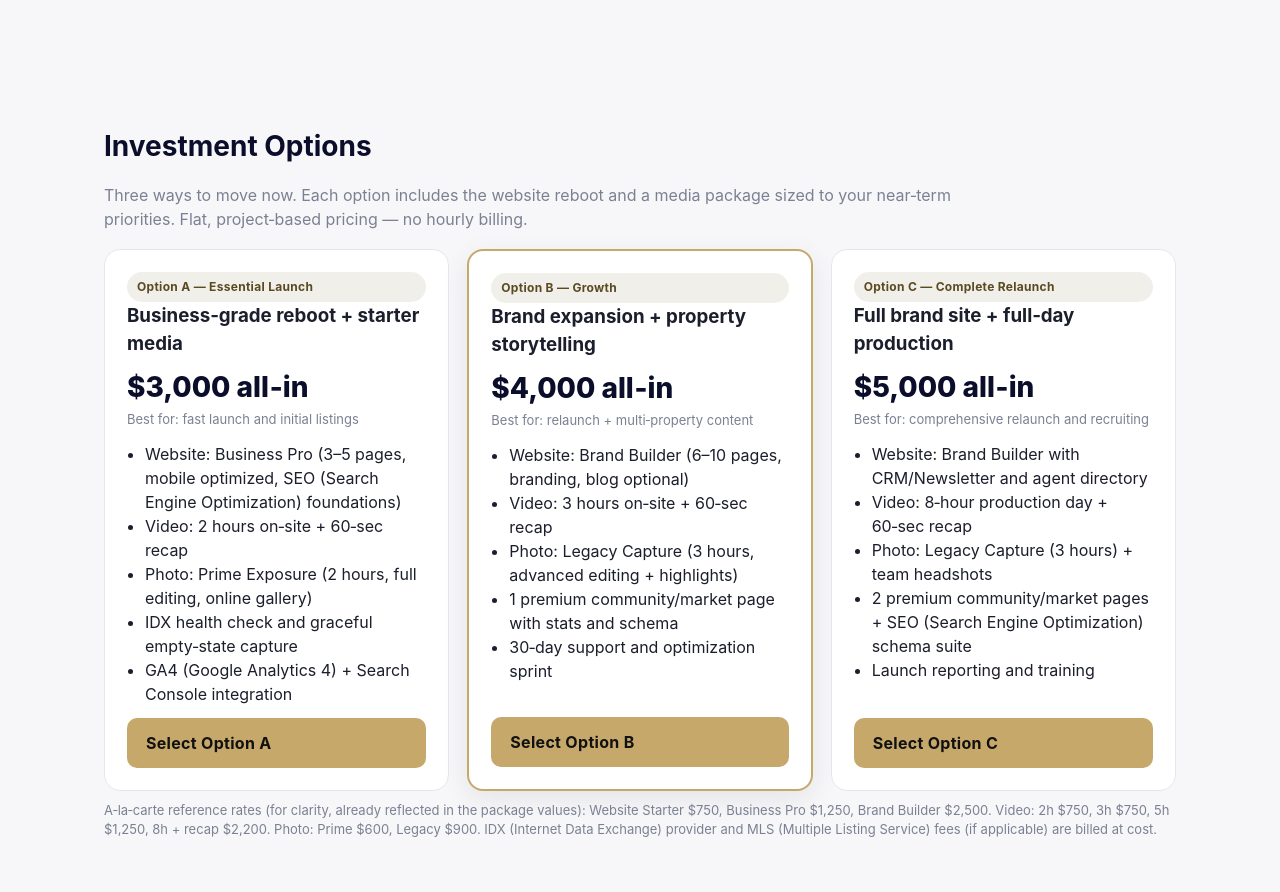
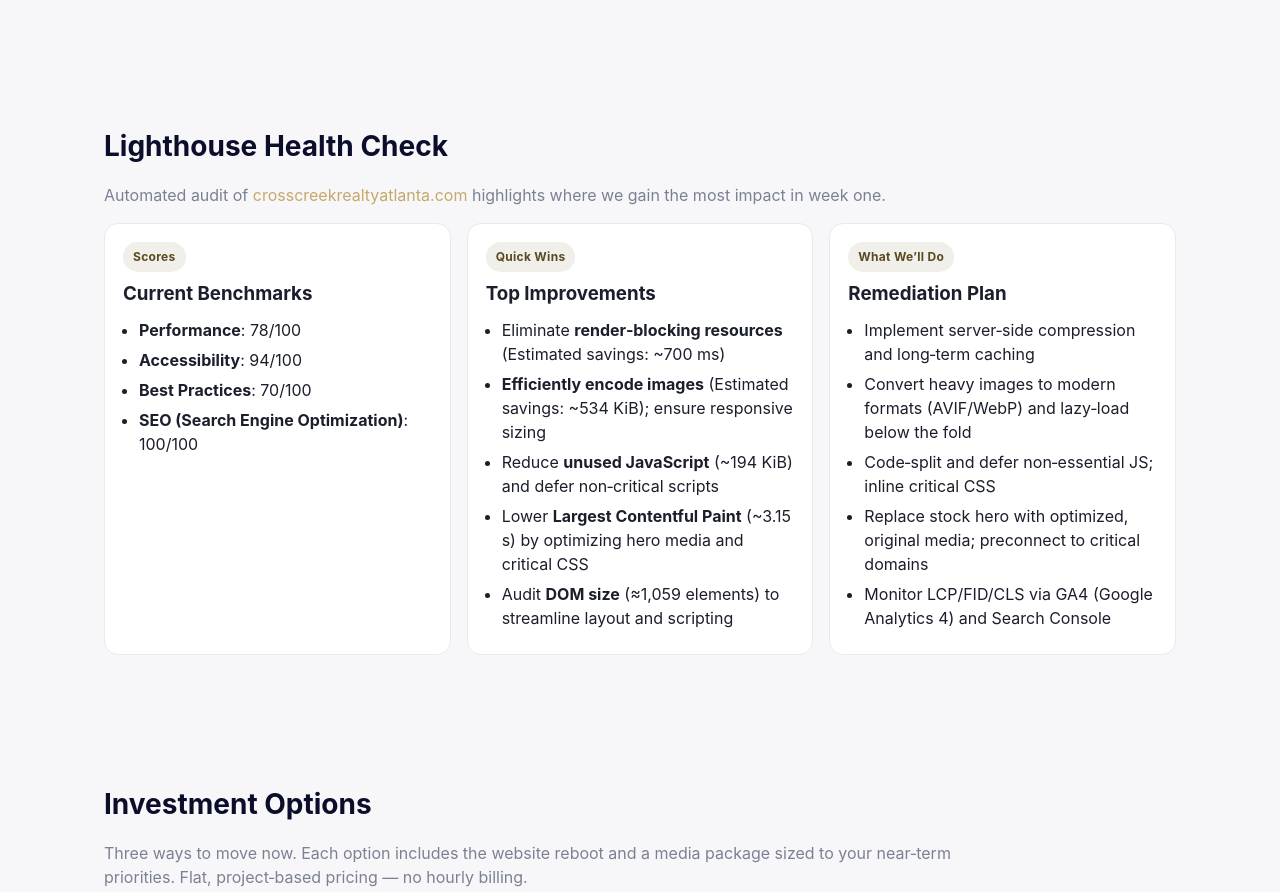
Before and after one commit to cochranfilms/cross-creek, a plain HTML site: page index.html in a window 1280 px wide. Shown: the part 2604-3496 px from the top of the page. Drawn offline with Linux system fonts and the light colour scheme.

Commit message:
Add files via upload

```diff
--- a/index.html
+++ b/index.html
@@ -214,6 +214,47 @@
       </div>
     </section>
 
+    <section id="lighthouse">
+      <div class="wrap">
+        <h2>Lighthouse Health Check</h2>
+        <p class="lead">Automated audit of <a href="https://www.crosscreekrealtyatlanta.com/" target="_blank" rel="noopener">crosscreekrealtyatlanta.com</a> highlights where we gain the most impact in week one.</p>
+        <div class="cards" style="margin-top:14px;">
+          <div class="card">
+            <span class="pill">Scores</span>
+            <h3>Current Benchmarks</h3>
+            <ul class="clean">
+              <li><b>Performance</b>: 78/100</li>
+              <li><b>Accessibility</b>: 94/100</li>
+              <li><b>Best Practices</b>: 70/100</li>
+              <li><b>SEO (Search Engine Optimization)</b>: 100/100</li>
+            </ul>
+          </div>
+          <div class="card">
+            <span class="pill">Quick Wins</span>
+            <h3>Top Improvements</h3>
+            <ul class="clean">
+              <li>Eliminate <b>render‑blocking resources</b> (Estimated savings: ~700 ms)</li>
+              <li><b>Efficiently encode images</b> (Estimated savings: ~534 KiB); ensure responsive sizing</li>
+              <li>Reduce <b>unused JavaScript</b> (~194 KiB) and defer non‑critical scripts</li>
+              <li>Lower <b>Largest Contentful Paint</b> (~3.15 s) by optimizing hero media and critical CSS</li>
+              <li>Audit <b>DOM size</b> (≈1,059 elements) to streamline layout and scripting</li>
+            </ul>
+          </div>
+          <div class="card">
+            <span class="pill">What We’ll Do</span>
+            <h3>Remediation Plan</h3>
+            <ul class="clean">
+              <li>Implement server‑side compression and long‑term caching</li>
+              <li>Convert heavy images to modern formats (AVIF/WebP) and lazy‑load below the fold</li>
+              <li>Code‑split and defer non‑essential JS; inline critical CSS</li>
+              <li>Replace stock hero with optimized, original media; preconnect to critical domains</li>
+              <li>Monitor LCP/FID/CLS via GA4 (Google Analytics 4) and Search Console</li>
+            </ul>
+          </div>
+        </div>
+      </div>
+    </section>
+
     <section id="pricing">
       <div class="wrap">
         <h2>Investment Options</h2>
```
